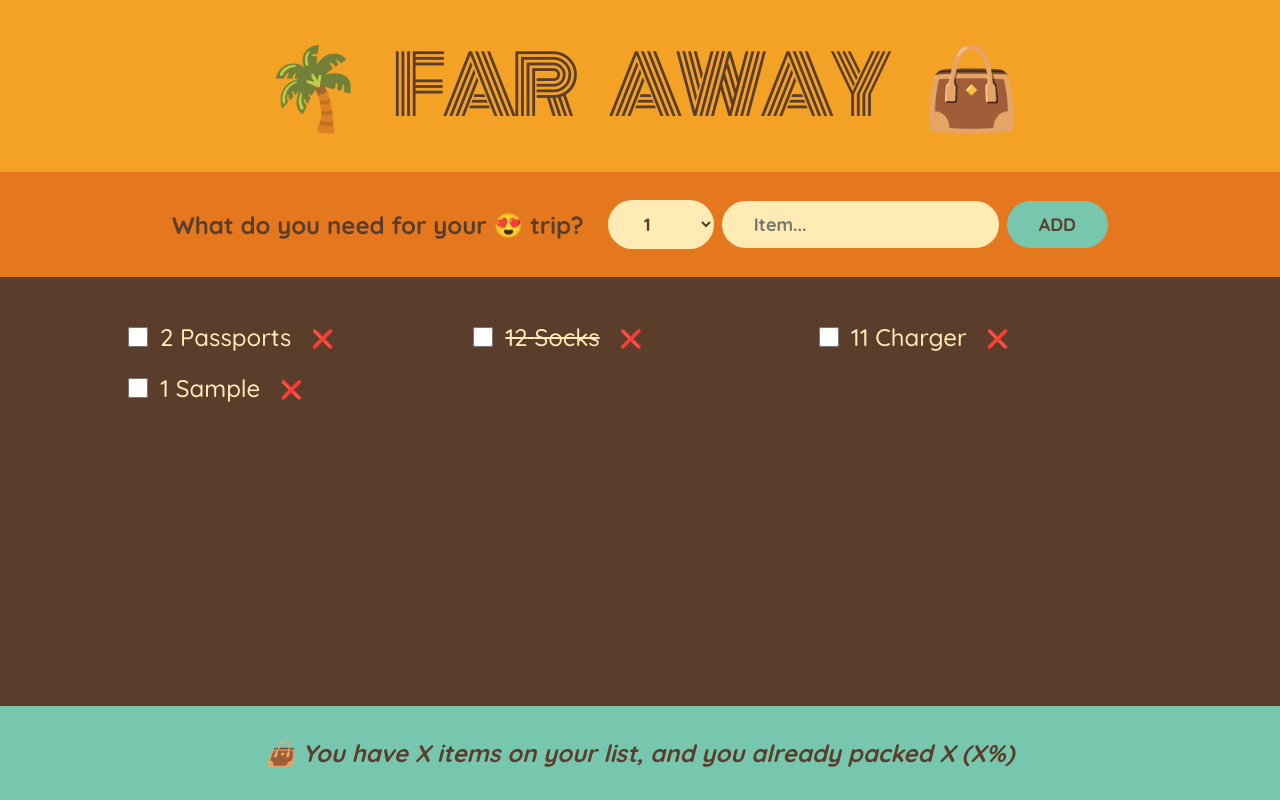
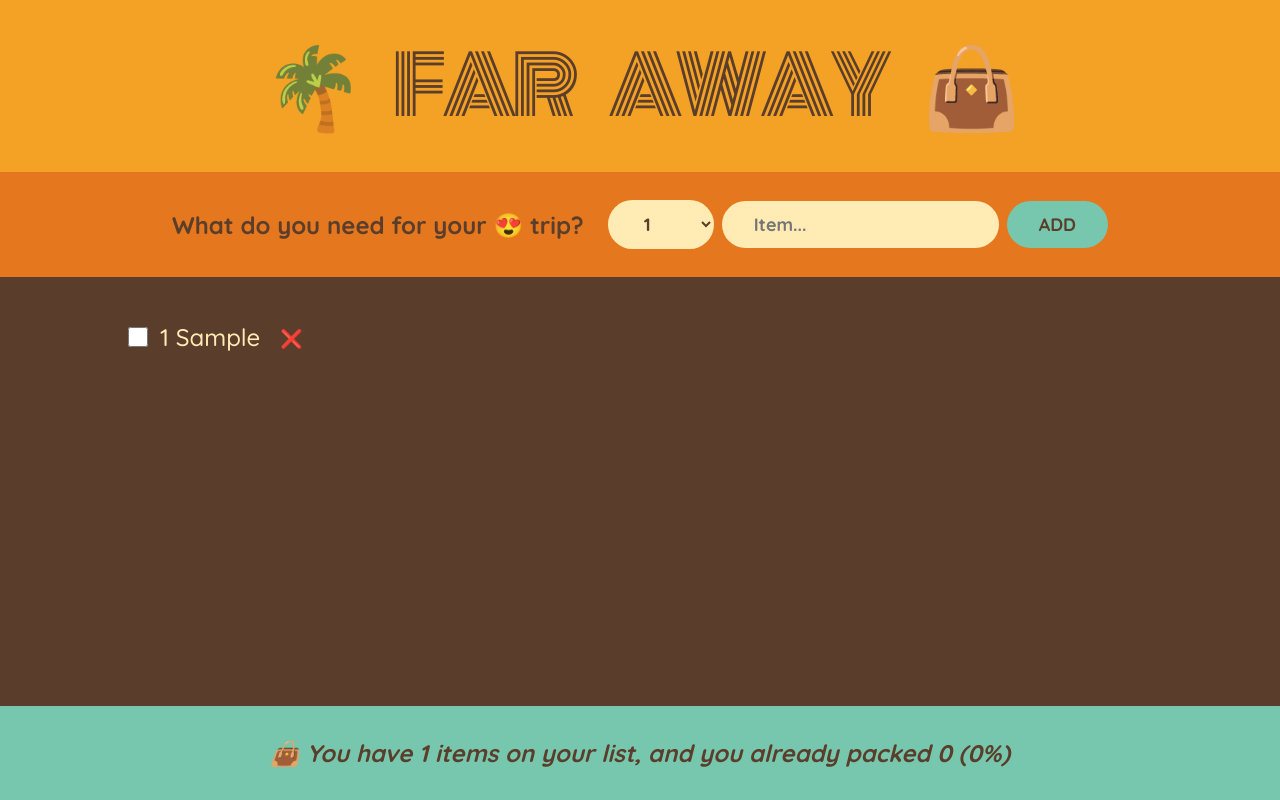
Before and after one commit to uhpoler/TravelList, a React (Create React App) app: page / in a window 1280 px wide. Both pictures are taken after typing "Sample" into the empty fields and a click on the button "ADD". Built offline with nearby package versions, Linux system fonts and the light colour scheme.

Commit message:
Calculated statistics as derived state

```diff
--- a/src/App.js
+++ b/src/App.js
@@ -1,13 +1,13 @@
 import { useState } from "react";
 
-const initialItems = [
-  { id: 1, description: "Passports", quantity: 2, packed: false },
-  { id: 2, description: "Socks", quantity: 12, packed: true },
-  { id: 3, description: "Charger", quantity: 11, packed: false },
-];
+// const initialItems = [
+//   { id: 1, description: "Passports", quantity: 2, packed: false },
+//   { id: 2, description: "Socks", quantity: 12, packed: true },
+//   { id: 3, description: "Charger", quantity: 11, packed: false },
+// ];
 
 export default function App() {
-  const [items, setItems] = useState(initialItems);
+  const [items, setItems] = useState([]);
 
   function handleAddItems(item) {
     setItems((items) => [...items, item]);
@@ -34,7 +34,7 @@
         onDeleteItem={handleDeleteItems}
         onToggleItem={hangleToggleItems}
       />
-      <Stats />
+      <Stats items={items} />
     </div>
   );
 }
@@ -115,10 +115,24 @@
   );
 }
 
-function Stats() {
+function Stats({ items }) {
+  if (!items.length)
+    return (
+      <p className="stats">
+        <em>Start adding some items to your packing list 💥</em>
+      </p>
+    );
+
+  const numItems = items.length;
+  const numPacked = items.filter((item) => item.packed).length;
+  const percentage = Math.round((numPacked / numItems) * 100);
   return (
     <footer className="stats">
-      <em>👜 You have X items on your list, and you already packed X (X%)</em>
+      <em>
+        {percentage === 100
+          ? "You got everything! Ready to go✈️"
+          : `👜 You have ${numItems} items on your list, and you already packed ${numPacked} (${percentage}%) `}
+      </em>
     </footer>
   );
 }
```
